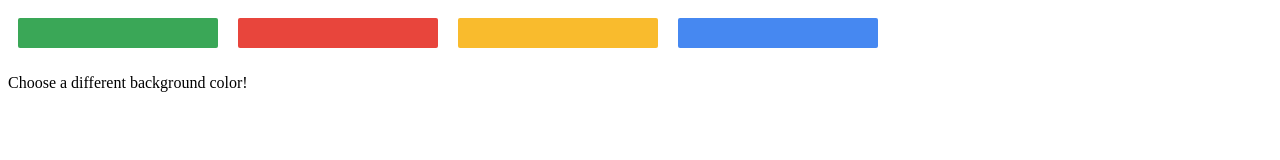
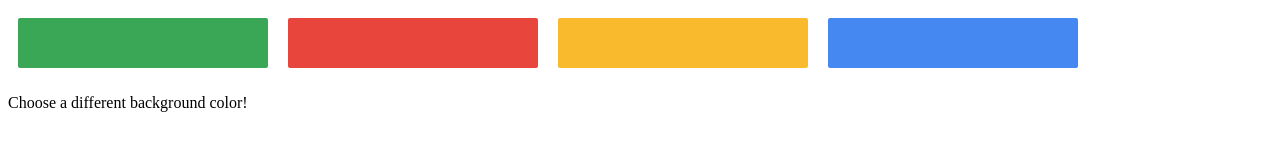
Before and after one commit to yankun-song/Word-Cloud-Extension, a browser extension: page options.html in a window 1280 px wide. Drawn offline with Linux system fonts and the light colour scheme.

```diff
--- a/button.css
+++ b/button.css
@@ -1,10 +1,12 @@
 button {
-  height: 30px;
-  width: 200px;
+  height: 50px;
+  width: 250px;
   outline: none;
   margin: 10px;
   border: none;
   border-radius: 2px;
+  font-size: 30px;
+  font-family: "Josefin Slab", Rockwell, "Courier New", serif;
 }
 
 button.current {
--- a/div.css
+++ b/div.css
@@ -0,0 +1,4 @@
+#wordCount {
+  font-size: 30px;
+  font-family: "Josefin Slab", Rockwell, "Courier New", serif;
+}
--- a/popup.js
+++ b/popup.js
@@ -9,8 +9,8 @@
 changeColor.addEventListener("click", async () => {
   let [tab] = await chrome.tabs.query({ active: true, currentWindow: true });
   let wordCount = document.getElementById("wordCount");
-  wordCount.innerText = "123";
-  console.log(tab.url);
+  //wordCount.innerText = "123";
+  //console.log(tab.url);
   await chrome.scripting.executeScript({
     target: { tabId: tab.id },
     function: wordRank,
```
